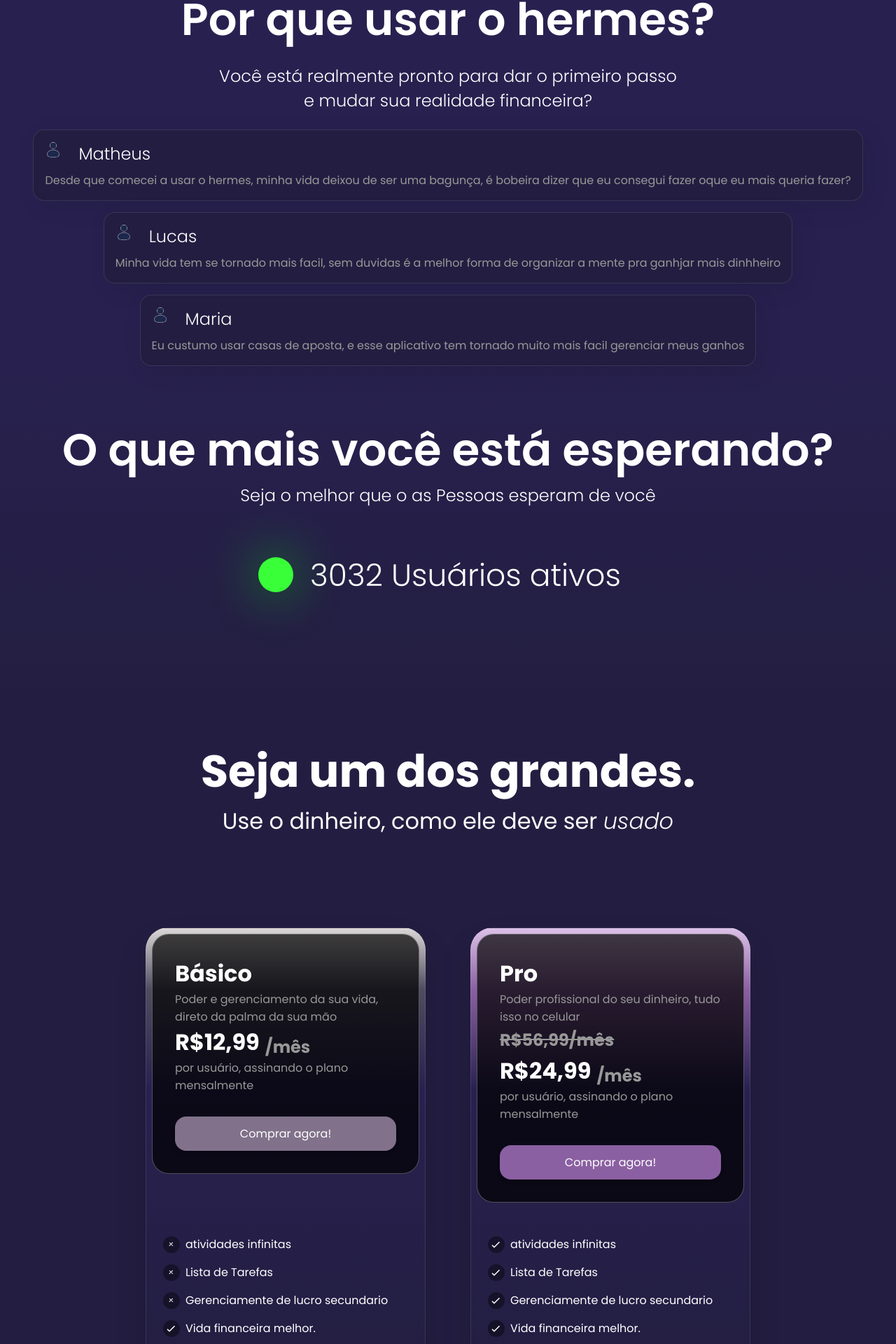
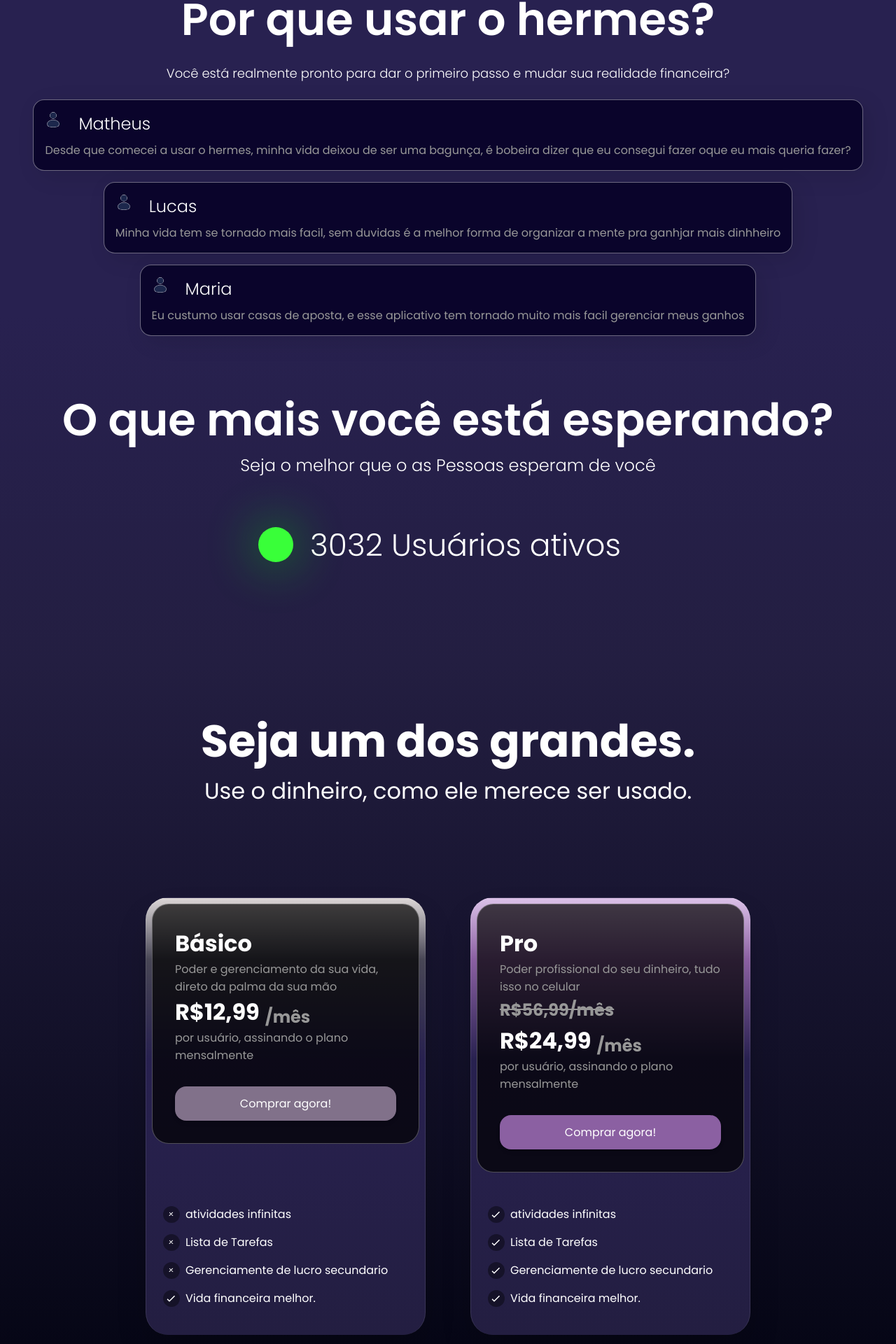
Before and after one commit to luizgustavostp/hermes-react-page, a React (Vite) app: page / in a window 1280 px wide. Shown: the part 887-2807 px from the top of the page at 70% size. Built offline with nearby package versions, Linux system fonts and the light colour scheme.

Commit message:
update site

```diff
--- a/src/components/ByFooter.tsx
+++ b/src/components/ByFooter.tsx
@@ -6,7 +6,7 @@
 
         <section className='prices' id='prices'>
             <h1 className='h1-bold'>Seja um dos grandes.</h1>
-            <h2 className='h2-bold'>Use o dinheiro, como ele deve ser <span className="marker-italic">usado</span></h2>
+            <h2 className='h2-bold'>Use o dinheiro, como ele merece ser usado.</h2>
             <aside className='flex-aside'>
                 <CardFree />
                 <CardBuy />
--- a/src/components/Main.tsx
+++ b/src/components/Main.tsx
@@ -5,7 +5,7 @@
 export default function Main() {
     return <section className='section-2'>
     <h1>Por que usar o hermes?</h1>
-    <h2 id='fds'>Você está realmente pronto para dar o primeiro passo <br />e mudar sua realidade financeira?</h2>
+    <h2 id='fds'>Você está realmente pronto para dar o primeiro passo e mudar sua realidade financeira?</h2>
     <section id='avaliation-section'>
         <Avaliation name='Matheus' text="Desde que comecei a usar o hermes, minha vida deixou de ser uma bagunça, é bobeira dizer que eu consegui fazer oque eu mais queria fazer?"/>
         <Avaliation name='Lucas' text="Minha vida tem se tornado mais facil, sem duvidas é a melhor forma de organizar a mente pra ganhjar mais dinhheiro"/>
@@ -14,7 +14,6 @@
         <h1 id='what-more'>O que mais você está esperando?</h1>
         <h2>Seja o melhor que o as Pessoas esperam de você</h2>
     <Counter/>
-
         <div className="light3"></div>
         <div className="light4"></div>
     </section>
--- a/src/components/css/avaliation.css
+++ b/src/components/css/avaliation.css
@@ -1,21 +1,21 @@
 .Avaliation {
     margin: auto;
-    background-color: var(--purple-300);
+    background: rgb(10, 4, 43);
     border-radius: 16px;
     padding:16px;
     transform: translate(0);
     margin: 8px;
-    border: 0.1px solid rgba(255, 255, 255, 0.1);
+    border: 0.1px solid rgba(255, 255, 255, 0.4);
     width: 365;
     min-height: 100px;
-    transition: 100ms;
+    transition: 200ms;
     cursor: pointer;
     box-shadow: 8px 8px 32px rgba(0, 0, 0, 0.1);
     &:hover {
         scale: 1.05;
-        border: 0.2px solid rgba(255, 255, 255, 0.2 );
-        background-color: var(--purple-200);
-        box-shadow: 16px 16px 32px rgba(0, 0, 0, 0.1);
+        border: 0.2px solid rgb(146, 157, 255);
+        background: rgb(10, 4, 43);
+        box-shadow: 00px 16px 44px rgba(100, 95, 255, 0.1);
         p {
             color: white;
         }
--- a/src/components/css/footer.css
+++ b/src/components/css/footer.css
@@ -5,8 +5,9 @@
     align-items: center;
     grid-template-columns: 1fr 1fr 1fr;
     justify-content: space-around;
-    background-color: var(--purple-300);
+    background-color: black;
     place-items: center;
+    border-top: 0.1px solid rgba(23, 84, 236, 0.141);
     ul {
         color: var(--gray-000);
         list-style-type: none;
--- a/src/components/css/main.css
+++ b/src/components/css/main.css
@@ -2,9 +2,10 @@
     overflow: visible;
 }
 .prices {
-    background-color: var(--purple-300);
+    background: #231E41;
+    background: linear-gradient(180deg, rgba(35, 30, 65, 1) 0%, rgb(2, 3, 16) 100%);
     height: fit-content;
-    padding-bottom: 124px;
+    padding-bottom: 144px;
 }
 .h1-bold {
     font-size: 64px;
@@ -28,12 +29,13 @@
     margin-top: 128px;
 }
 #fds {
-    font-size: 24px;
+    font-size: 18px !important;
     margin: 16px 0;
     font-weight: 300;
 }
 .family {
-    background-color: var(--purple-300);
+background: RGB(2, 3, 16);
+background: linear-gradient(0deg, rgba(2, 3, 16, 1) 1%, rgba(2, 3, 16, 1) 100%, rgba(0, 0, 0, 1) 50%);
         padding-bottom: 256px;
     .h2-bold {
         font-weight: 300;
--- a/src/index.css
+++ b/src/index.css
@@ -10,7 +10,7 @@
   font-weight: 400;
   text-align: center;
   padding: 24px;
-  background-color: var(--purple-300);
+  background-color: black;
 }
 
 @media (max-width:1440px) {
@@ -69,7 +69,8 @@
     font-size: 44px !important;
   }
   .h2-bold {
-    font-size: 24px !important;
+    font-size: 18px !important;
+    margin: 44px;
   }
 }
 @media (max-width:632px) {
```
